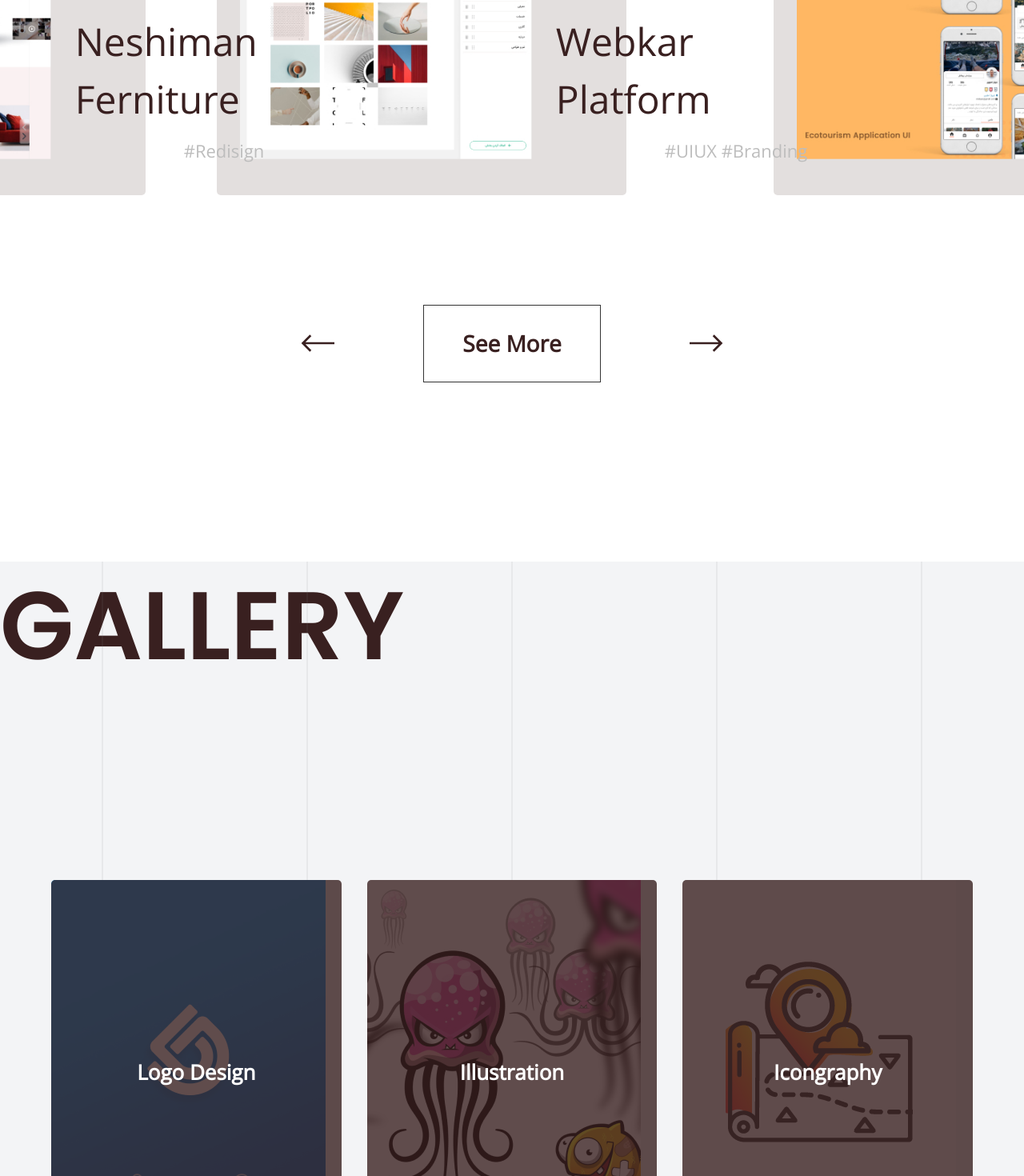
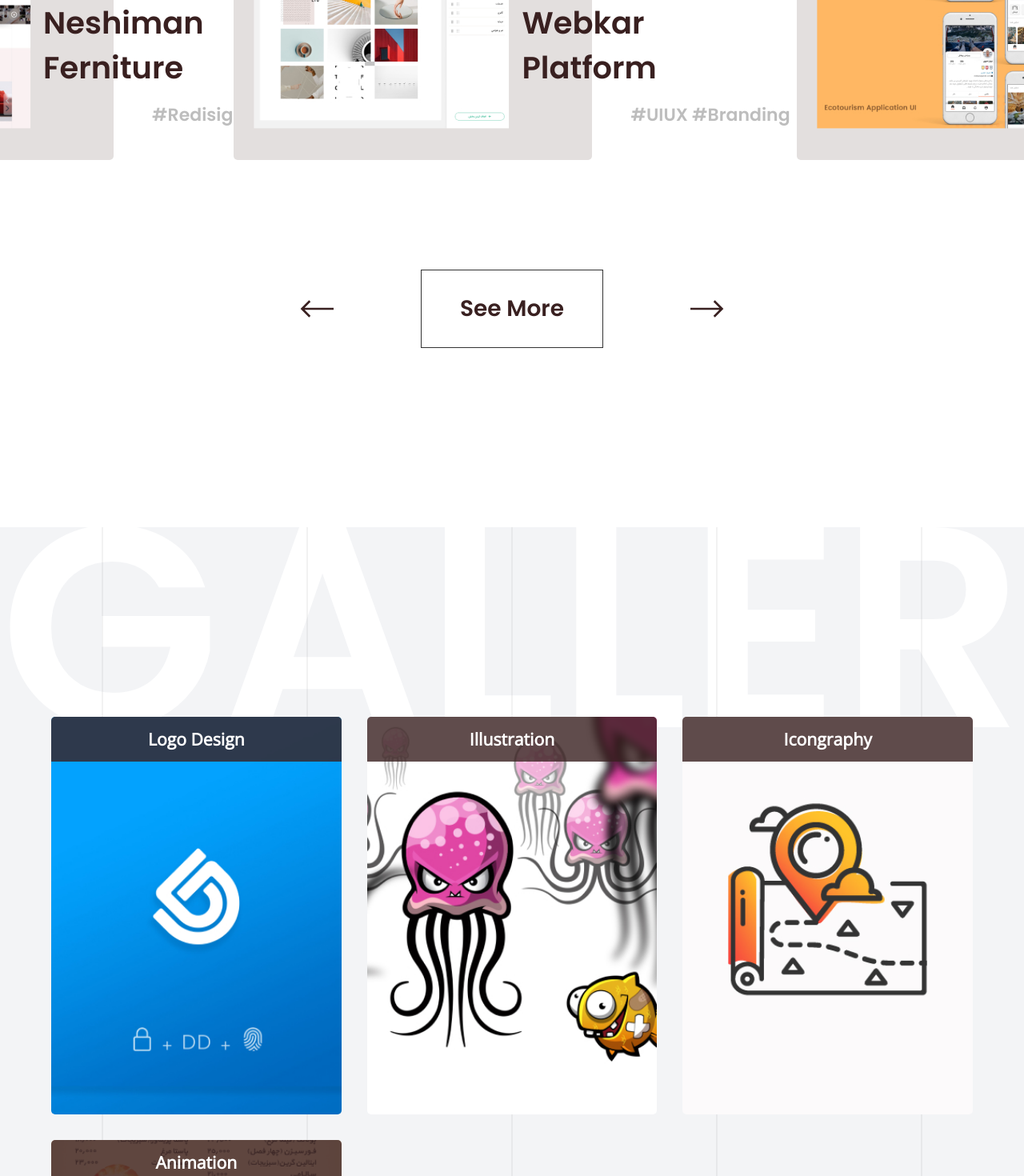
Before and after one commit to alicmp/webkar-landing-v2, a Nuxt app: page / in a window 1280 px wide. Shown: the part 1480-2950 px from the top of the page at 80% size. Built offline with nearby package versions, Linux system fonts and the light colour scheme.

Commit message:
added gallery component

```diff
--- a/assets/sass/_styles.scss
+++ b/assets/sass/_styles.scss
@@ -21,6 +21,10 @@ $px-mobile : 4rem;
   box-sizing: border-box;
   margin    : 0;
   padding   : 0;
+}
+
+.poppins {
+  font-family: var(--ff-accent), sans-serif;
 }
 
 body {
@@ -218,6 +222,7 @@ img {
 .border-btn {
   margin         : auto;
   font-weight    : 600;
+  font-family: var(--ff-accent), sans-serif;
   display        : flex;
   align-items    : center;
   justify-content: space-between;
--- a/components/CaseStudy.vue
+++ b/components/CaseStudy.vue
@@ -1,20 +1,20 @@
 <template>
   <section id="case-study" class="case-study px-xl">
     <div class="container">
-      <h2>Case Study</h2>
+      <h2 class="anim">Case Study</h2>
     </div>
     <div
       ref="slider"
       :style="`transform: translateX(${transformValue}vw)`"
       class="items"
     >
-      <div v-for="item in works" :key="item.title" class="item">
+      <div v-for="item in works" :key="item.title" class="item anim">
         <a :href="item.link">
           <img :src="item.image" :alt="item.title" />
           <div class="text">
-            <p class="number">{{ item.number }}</p>
-            <p class="title" v-html="item.title"></p>
-            <p class="hashtag">{{ item.tag }}</p>
+            <p class="number poppins">{{ item.number }}</p>
+            <p class="title poppins" v-html="item.title"></p>
+            <p class="hashtag poppins">{{ item.tag }}</p>
           </div>
         </a>
       </div>
@@ -88,6 +88,9 @@ export default {
   .controller {
     width: 50%;
     margin-top: 8rem;
+    @media (max-width: 860px) {
+      margin-top: 6rem;
+    }
     display: flex;
     align-items: center;
     justify-content: space-around;
@@ -143,11 +146,9 @@ export default {
           flex-direction: column;
           justify-content: space-between;
           .number, .title {
-            @media (min-width: 860px) {
-              font-size: 3rem;
-              line-height: 72px;
-            }
-            @media (max-width: 860px) {
+            font-size: 3rem;
+            line-height: 72px;
+            @media (max-width: 1366px) {
               font-size: 2.4rem;
               line-height: 3.5rem;
             }
@@ -188,9 +189,10 @@ export default {
         }
         img {
           @media (min-width: 860px) {
-            max-width: 40vw;
+            max-width: 35vw;
           }
           height: auto;
+          object-fit: cover;
           border-radius: 5px;
         }
       }
--- /dev/null
+++ b/components/Gallery.vue
@@ -0,0 +1,159 @@
+<template>
+  <section class="gallery">
+    <h2>GALLERY</h2>
+    <div class="lines">
+      <hr />
+      <hr />
+      <hr />
+      <hr />
+      <hr />
+    </div>
+    <div class="container">
+      <div class="items">
+        <a
+          v-for="item in gallery"
+          :key="item.title"
+          :href="item.link"
+          class="item anim"
+          :class="{ shift: item.is_shifted }"
+        >
+          <img :src="item.image" :alt="item.title" />
+          <p class="title">{{ item.title }}</p>
+        </a>
+      </div>
+    </div>
+  </section>
+</template>
+
+<script>
+export default {
+  data() {
+    return {
+      gallery: [
+        {
+          title: "Logo Design",
+          image: require("@/assets/img/landing/logo.jpg"),
+          link: "gallery?category=logo",
+          is_shifted: false,
+        },
+        {
+          title: "Illustration",
+          image: require("@/assets/img/landing/illustration.jpg"),
+          link: "gallery?category=illustration",
+          is_shifted: true,
+        },
+        {
+          title: "Icongraphy",
+          image: require("@/assets/img/landing/icongraphy.jpg"),
+          link: "gallery?category=icongraphy",
+          is_shifted: false,
+        },
+        {
+          title: "Animation",
+          image: require("@/assets/img/landing/animation.jpg"),
+          link: "gallery?category=animation",
+          is_shifted: true,
+        },
+      ],
+    };
+  },
+};
+</script>
+
+
+<style scoped lang="scss">
+.gallery {
+  background-color: #f3f4f6;
+  position: relative;
+  overflow: hidden;
+  .lines {
+    z-index: 5;
+  }
+  h2 {
+    @media (min-width: 860px) {
+      color: rgba(189, 189, 189, 0.2);
+      overflow: hidden;
+      position: absolute;
+      top: 0;
+      left: 0;
+      font-size: 22.375rem;
+      line-height: 70%;
+    }
+    // @media (max-width: 860px) {
+    //   display: none;
+    // }
+    @media (max-width: 860px) {
+      text-align: right;
+      -webkit-text-stroke: 2px var(--clr-text-primary-dark);
+      font-size: 3rem;
+      line-height: 4.375rem;
+      margin: 5rem auto 3.4375rem auto;
+      width: min(90%, 1460px);
+    }
+    -webkit-text-fill-color: #fff;
+  }
+  .container {
+    position: relative;
+    z-index: 6;
+    padding: 14.87rem 0 19.375rem 0;
+    @media (max-width: 860px) {
+      padding: 0rem 0 5rem 0;
+    }
+    .items {
+      display: grid;
+      grid-template-columns: repeat(auto-fill, minmax(19rem, 1fr));
+      gap: 2rem;
+      @media (min-width: 1440px) {
+        .shift {
+          margin-top: -4rem;
+          height: calc(100% - 4rem);
+        }
+      }
+      @media (max-width: 860px) {
+        .shift {
+          margin-left: auto;
+        }
+      }
+      .item {
+        position: relative;
+        border-radius: 5px;
+        overflow: hidden;
+        @media (max-width: 860px) {
+          width: 60%;
+        }
+        p {
+          @media (min-width: 860px) {
+            height: 100%;
+            transition: 100ms ease-in;
+            top: 0;
+          }
+          @media (max-width: 860px) {
+            height: 3.5rem;
+            bottom: 0;
+          }
+          width: 100%;
+          display: flex;
+          align-items: center;
+          justify-content: center;
+          background-color: rgba(57, 32, 32, 0.8);
+          color: #fff;
+          position: absolute;
+          z-index: 7;
+        }
+        img {
+          z-index: 6;
+          vertical-align: top;
+          width: 100%;
+          height: auto;
+          object-fit: cover;
+        }
+      }
+      .item:hover {
+        p {
+          background-color: rgba(57, 32, 32, 0.6);
+        }
+      }
+    }
+  }
+}
+</style>
--- a/pages/index.vue
+++ b/pages/index.vue
@@ -23,30 +23,7 @@
 
     <CaseStudy />
 
-    <section class="gallery">
-      <h2>GALLERY</h2>
-      <div class="lines">
-        <hr />
-        <hr />
-        <hr />
-        <hr />
-        <hr />
-      </div>
-      <div class="container">
-        <div class="items">
-          <a
-            v-for="item in gallery"
-            :key="item.title"
-            :href="item.link"
-            class="item"
-            :class="{ shift: item.is_shifted }"
-          >
-            <img :src="item.image" :alt="item.title" />
-            <p class="title">{{ item.title }}</p>
-          </a>
-        </div>
-      </div>
-    </section>
+    <Gallery />
 
     <section class="bio">
       <div class="sahar anim">
@@ -107,10 +84,13 @@
 <script>
 import animateOnScrollMixin from "@/mixins/animateOnScrollMixin";
 import CaseStudyComponent from "@/components/CaseStudy";
+import GalleryComponent from "@/components/Gallery";
+
 export default {
   mixins: [animateOnScrollMixin],
   components: {
     CaseStudyComponent,
+    GalleryComponent
   },
   data() {
     return {
@@ -139,32 +119,6 @@ export default {
           year: "2014",
           company: "Ara Clinic",
           position: "Marketing Consultant and Graphic Designer",
-        },
-      ],
-      gallery: [
-        {
-          title: "Logo Design",
-          image: require("@/assets/img/landing/logo.jpg"),
-          link: "gallery?category=logo",
-          is_shifted: false,
-        },
-        {
-          title: "Illustration",
-          image: require("@/assets/img/landing/illustration.jpg"),
-          link: "gallery?category=illustration",
-          is_shifted: true,
-        },
-        {
-          title: "Icongraphy",
-          image: require("@/assets/img/landing/icongraphy.jpg"),
-          link: "gallery?category=icongraphy",
-          is_shifted: false,
-        },
-        {
-          title: "Animation",
-          image: require("@/assets/img/landing/animation.jpg"),
-          link: "gallery?category=animation",
-          is_shifted: true,
         },
       ],
     };
@@ -265,66 +219,6 @@ header {
     cursor: pointer;
     transition: 100ms all;
     animation: moveDown 500ms alternate-reverse infinite ease;
-  }
-}
-
-.gallery {
-  background-color: #f3f4f6;
-  position: relative;
-  .lines {
-    z-index: 5;
-  }
-  h2 {
-    @media (min-width: 1440px) {
-      position: absolute;
-      top: 0;
-      left: 0;
-      font-size: 22.375rem;
-      line-height: 70%;
-      color: rgba(189, 189, 189, 0.1);
-    }
-  }
-  .container {
-    position: relative;
-    z-index: 6;
-    padding: 14.87rem 0 19.375rem 0;
-    .items {
-      display: grid;
-      grid-template-columns: repeat(auto-fill, minmax(19rem, 1fr));
-      gap: 2rem;
-      @media (min-width: 1440px) {
-        .shift {
-          margin-top: -4rem;
-          height: calc(100% - 4rem);
-        }
-      }
-      .item {
-        position: relative;
-        border-radius: 5px;
-        overflow: hidden;
-        p {
-          width: 100%;
-          height: 100%;
-          display: flex;
-          align-items: center;
-          justify-content: center;
-          background-color: rgba(57, 32, 32, 0.8);
-          color: #fff;
-          position: absolute;
-          top: 0;
-          z-index: 7;
-          transition: 100ms ease-in;
-        }
-        img {
-          z-index: 6;
-        }
-      }
-      .item:hover {
-        p {
-          background-color: rgba(57, 32, 32, 0.6);
-        }
-      }
-    }
   }
 }
 
```
Also changed, not shown: assets/img/icon/wheel.png (added).
